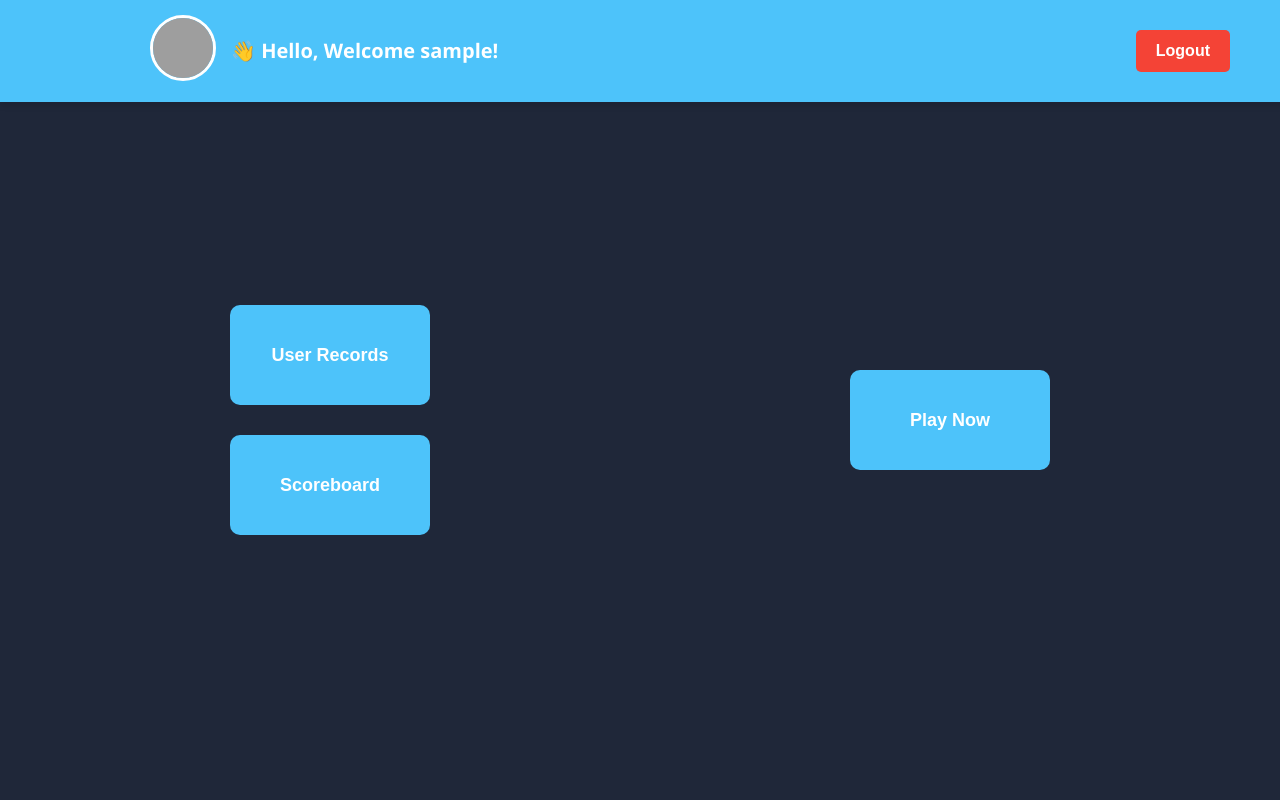
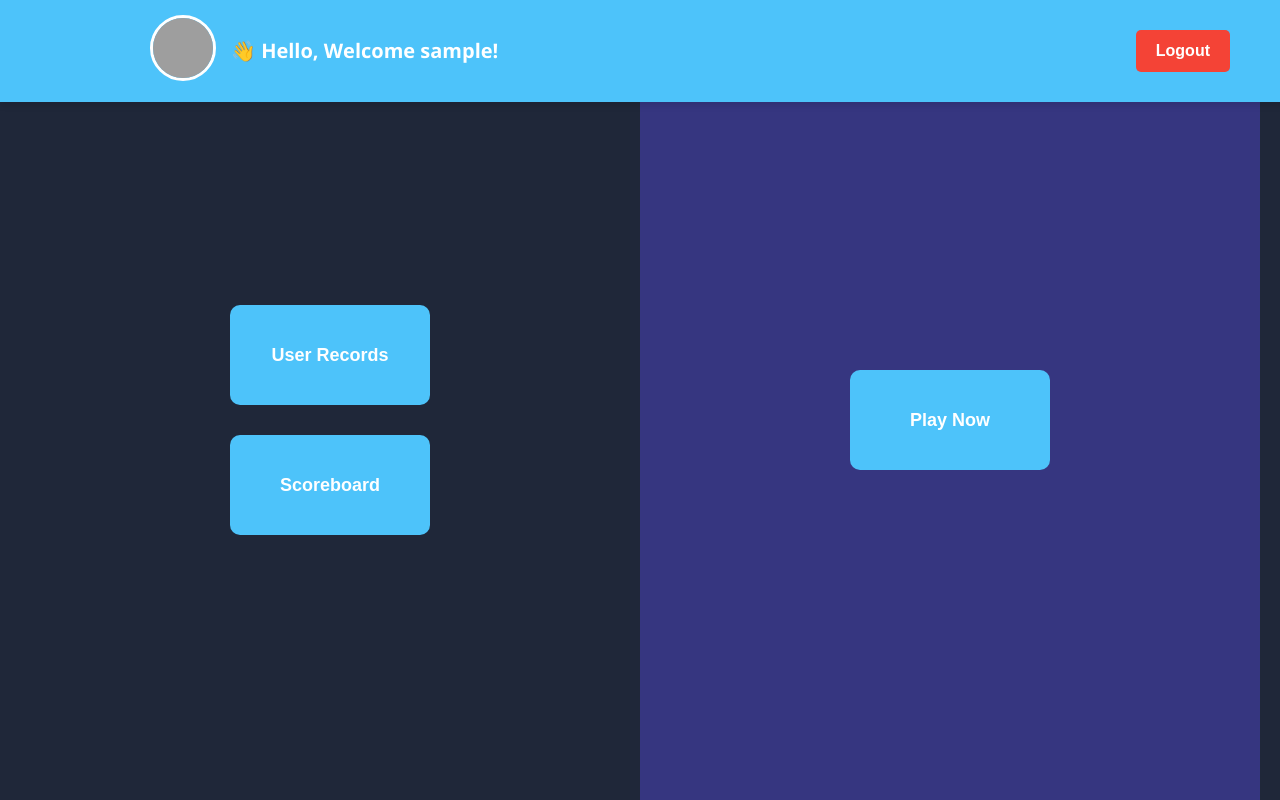
Before and after one commit to janitha-visna/banana_game, a React (Vite) app in the folder frontend/: page /play in a window 1280 px wide. Built offline with nearby package versions, Linux system fonts and the light colour scheme; sample sign-in values are in the browser's storage; grey boxes are pictures that could not be loaded.

Commit message:
refactor

```diff
--- a/frontend/src/routes/Playgame/playgame.css
+++ b/frontend/src/routes/Playgame/playgame.css
@@ -6,7 +6,7 @@
   padding: 20px; /* Add some padding around the container */
 }
 
-.left-buttons, .right-buttons {
+.left-buttons {
   display: flex;
   flex-direction: column; /* Stack buttons vertically */
   gap: 10px; /* Space between buttons */
@@ -14,6 +14,16 @@
   align-items: center; /* Center the buttons horizontally */
   height: 100%; /* Make each section take full height of the container */
   width: 50%; /* Divide the container into two equal parts */
+}
+.right-buttons {
+  display: flex;
+  flex-direction: column; /* Stack buttons vertically */
+  gap: 10px; /* Space between buttons */
+  justify-content: center; /* Center the buttons vertically within the container */
+  align-items: center; /* Center the buttons horizontally */
+  height: 100%; /* Make each section take full height of the container */
+  width: 50%; /* Divide the container into two equal parts */
+  background-color: rgb(54, 54, 128);
 }
 
 .right-buttons {
```
Also changed, not shown: 1 other file (tests, documents, lock files or other folders).
